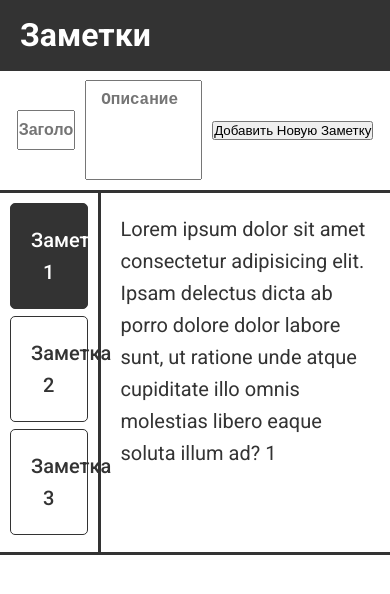
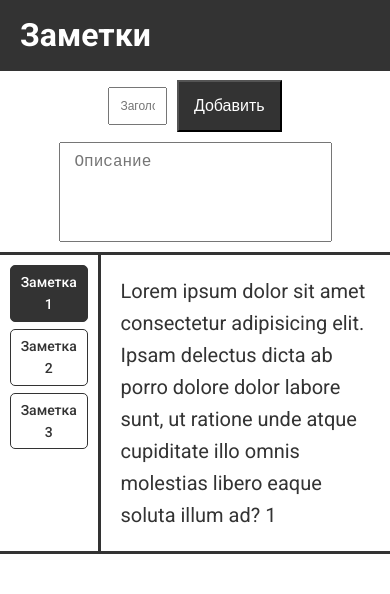
Before and after one commit to Eltach00/note-app, an Angular app: page / in a window 390 px wide. Shown: the top 594 px of the page. Built offline with nearby package versions, Linux system fonts and the light colour scheme.

Commit message:
style done

```diff
--- a/src/app/components/add-note/add-note.component.html
+++ b/src/app/components/add-note/add-note.component.html
@@ -1,5 +1,5 @@
 <form [formGroup]="noteForm" (ngSubmit)="addNote()">
   <input formControlName="title"  placeholder="Заголовок" />
   <textarea formControlName="description"  placeholder="Описание" ></textarea>
-  <button type="submit">Добавить Новую Заметку</button>
+  <button type="submit">Добавить</button>
 </form>
--- a/src/app/components/add-note/add-note.component.scss
+++ b/src/app/components/add-note/add-note.component.scss
@@ -4,23 +4,41 @@ form {
   justify-content: center;
   align-items: center;
   gap: 10px;
+  @media screen and (max-width: 780px) {
+       flex-wrap: wrap;
+ }
   textarea {
     width: 30%;
     resize: none;
     padding: 10px 15px;
     height: 100px;
     font-size: 1rem;
-    &::placeholder {
-      font-weight: bold;
+    @media screen and (max-width: 780px) {
+       order: 1;
+       width: 70%;
     }
   }
   input {
-    height: 40px;
+    padding: 15px;
     width: 15%;
     font-size: 1rem;
     &::placeholder {
-      font-weight: bold;
       text-align: center;
+    }
+    @media screen and (max-width: 780px) {
+      font-size: 12px;
+      padding: 10px;
+    }
+  }
+  button{
+    padding: 15px;
+    background-color: #333;
+    color: #fff;
+    font-weight: 500;
+    font-size: 1rem;
+    &:hover {
+    background-color: #333333dc;
+    cursor: pointer;
     }
   }
 }
--- a/src/app/components/add-note/add-note.component.ts
+++ b/src/app/components/add-note/add-note.component.ts
@@ -32,6 +32,7 @@ export class AddNoteComponent {
       const data: INote = this.noteForm.value;
       data.id = Math.random();
       this.onAdd.emit(data);
+      this.noteForm.reset()
     }
   }
 }
--- a/src/app/components/side-bar/side-bar.component.scss
+++ b/src/app/components/side-bar/side-bar.component.scss
@@ -9,9 +9,21 @@ ul {
     border-radius: 5px;
     border: #333 1px solid;
     margin-bottom: 7px;
+    word-wrap: break-word;
     &.chosen {
       background-color: #333;
       color: #fff;
+      &:hover {
+        background-color: #333;
+      }
+    }
+    &:hover {
+      cursor: pointer;
+      background-color: #ececec;
+    }
+    @media screen and (max-width: 780px) {
+      font-size: 14px;
+      padding: 5px;
     }
   }
 }
```
